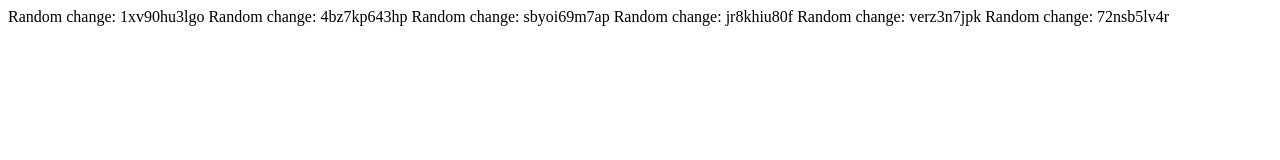
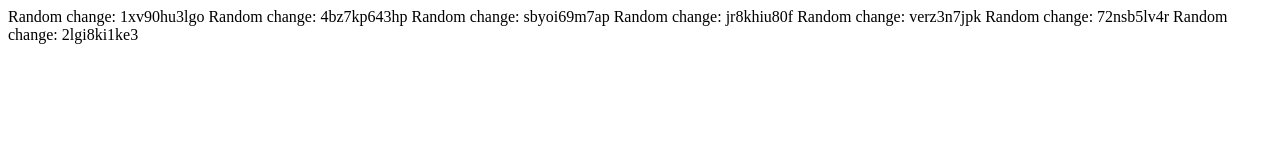
Before and after one commit to satya-hash/script-bot, a website: page index.html in a window 1280 px wide. Drawn offline with Linux system fonts and the light colour scheme.

Commit message:
Random update: 2024-12-16T09:21:49.987Z

```diff
--- a/index.html
+++ b/index.html
@@ -14,3 +14,4 @@
 Random change: jr8khiu80f
 Random change: verz3n7jpk
 Random change: 72nsb5lv4r
+Random change: 2lgi8ki1ke3
```
